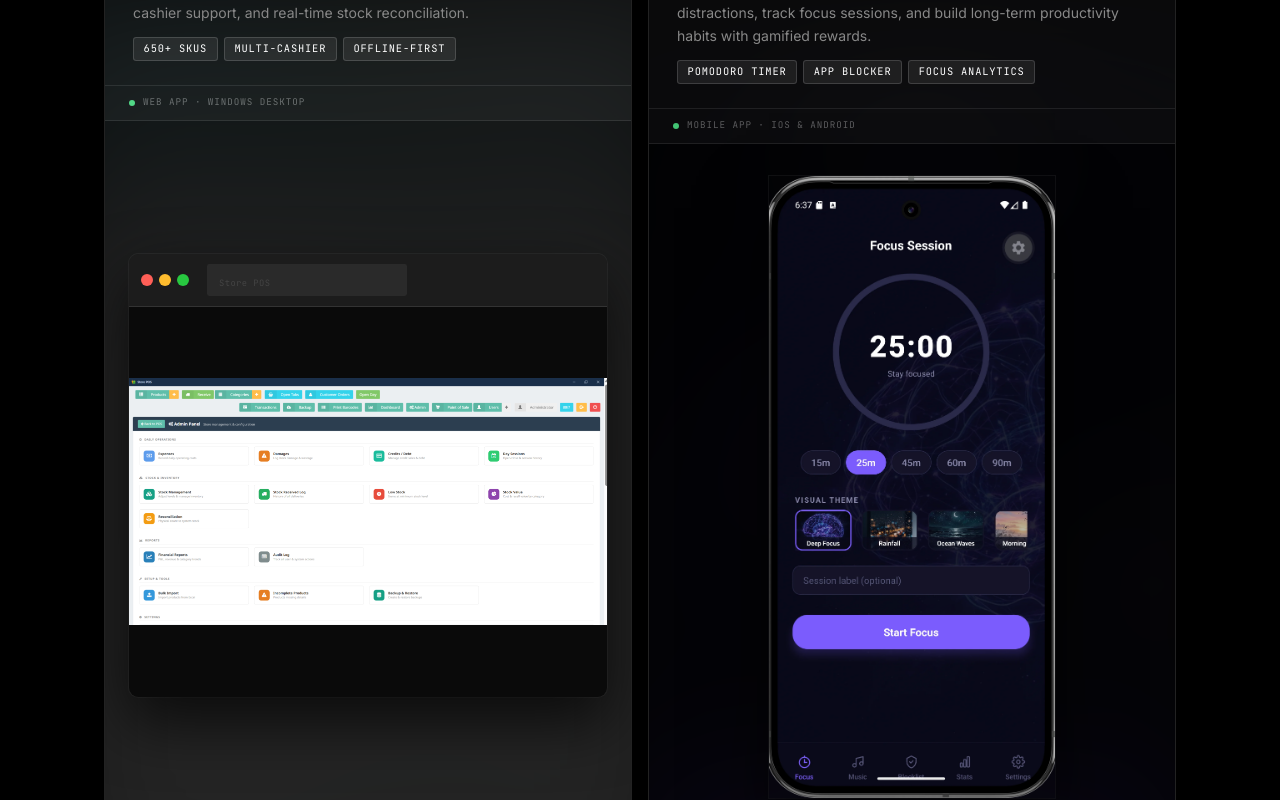
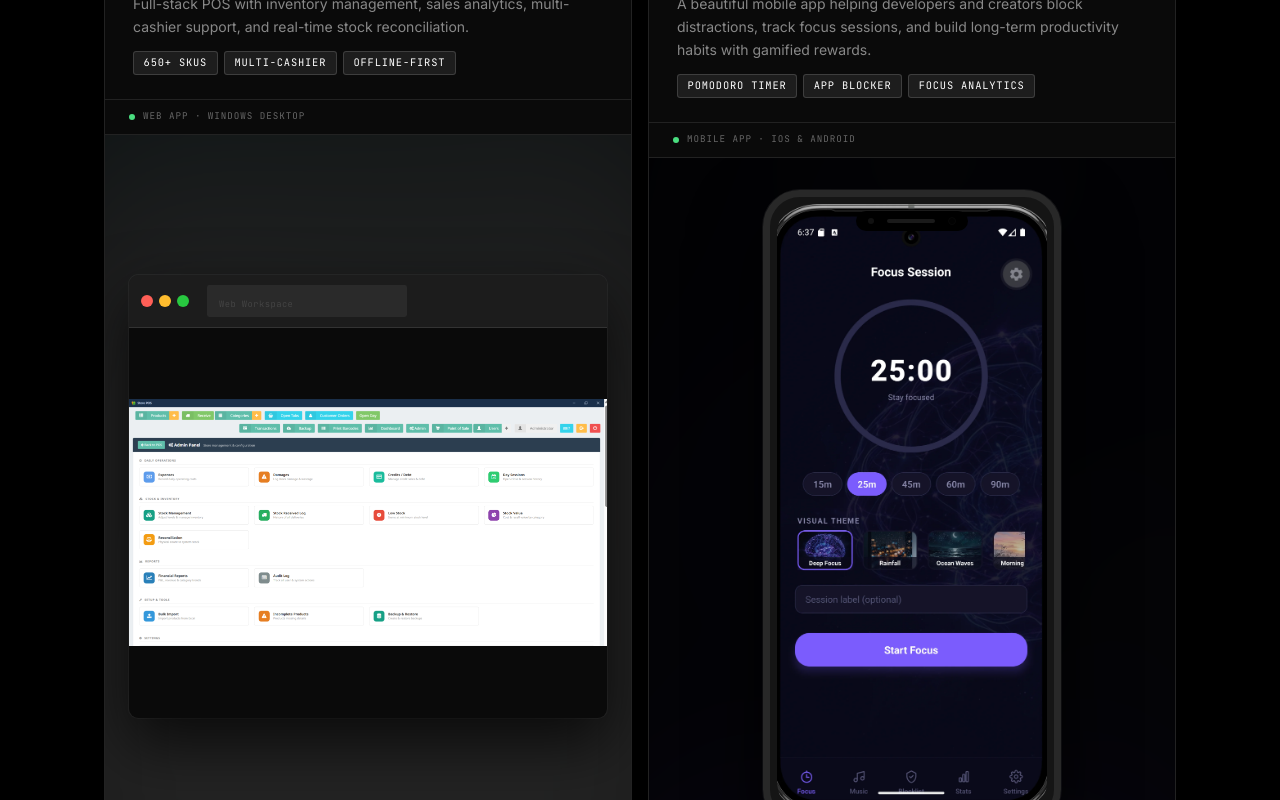
Before and after one commit to zaibaki/richard-portfolio, a Next.js app: page / in a window 1280 px wide. Shown: the part 2320-3120 px from the top of the page. Built offline with nearby package versions, Linux system fonts and the light colour scheme.

Commit message:
style: Add 3D stack slide transitions, hardware mobile frame, neon scanlines, and ambient bleed crossfades to ProjectCarousel

```diff
--- a/app/globals.css
+++ b/app/globals.css
@@ -240,3 +240,32 @@ body {
   border-color: #444444;
   transform: translateY(-2px);
 }
+
+/* ── Holographic Scanline & Ambient Cross-fade ── */
+@keyframes sweep-line {
+  0%   { transform: translateY(-10px); opacity: 0; }
+  15%  { opacity: 1; }
+  85%  { opacity: 1; }
+  100% { transform: translateY(630px); opacity: 0; }
+}
+
+@keyframes sweep-glow {
+  0%   { opacity: 0.6; }
+  100% { opacity: 0; }
+}
+
+.ambient-fade-in {
+  animation: ambient-fade-in 800ms cubic-bezier(0.16, 1, 0.3, 1) forwards;
+}
+.ambient-fade-out {
+  animation: ambient-fade-out 800ms cubic-bezier(0.16, 1, 0.3, 1) forwards;
+}
+
+@keyframes ambient-fade-in {
+  from { opacity: 0; }
+  to   { opacity: 0.14; }
+}
+@keyframes ambient-fade-out {
+  from { opacity: 0.14; }
+  to   { opacity: 0; }
+}
--- a/components/ProjectCarousel.tsx
+++ b/components/ProjectCarousel.tsx
@@ -36,6 +36,8 @@ export default function ProjectCarousel({
   /* Fair random: shuffle once on mount, reshuffle each full cycle */
   const [deck,     setDeck]     = useState<CarouselSlide[]>(slides);
   const [index,    setIndex]    = useState(0);
+  const [prevSrc,  setPrevSrc]  = useState<string | null>(null);
+  const [dir,      setDir]      = useState<"next" | "prev">("next");
   const [paused,   setPaused]   = useState(false);
   const [resetKey, setResetKey] = useState(0);
 
@@ -44,24 +46,46 @@ export default function ProjectCarousel({
   useEffect(() => {
     if (paused) return;
     const t = setInterval(() => {
+      setDir("next");
       setIndex((i) => {
-        const next = i + 1;
-        if (next >= deck.length) {
+        const nextVal = i + 1;
+        if (nextVal >= deck.length) {
           setDeck(shuffle(slides));   // reshuffle at end of each cycle
           return 0;
         }
-        return next;
+        return nextVal;
       });
     }, interval);
     return () => clearInterval(t);
   }, [paused, deck.length, interval, resetKey]);
 
-  const goTo = (i: number) => {
+  useEffect(() => {
+    if (deck[index]?.src) {
+      setPrevSrc((prev) => {
+        // Only set prev if it differs from current.src
+        if (prev !== deck[index].src) {
+          // If we had a previous image, update it
+          return deck[index].src;
+        }
+        return prev;
+      });
+    }
+  }, [index, deck]);
+
+  // Keep track of the active and previous sources for ambient fading
+  const currentSrc = deck[index]?.src;
+
+  const goTo = (i: number, forceDir?: "next" | "prev") => {
+    if (forceDir) {
+      setDir(forceDir);
+    } else {
+      setDir(i > index ? "next" : "prev");
+    }
     setIndex(i);
     setResetKey((k) => k + 1);
   };
-  const prev = () => goTo((index - 1 + deck.length) % deck.length);
-  const next = () => goTo((index + 1) % deck.length);
+  const prev = () => goTo((index - 1 + deck.length) % deck.length, "prev");
+  const next = () => goTo((index + 1) % deck.length, "next");
 
   if (!deck.length) return null;
 
@@ -75,17 +99,29 @@ export default function ProjectCarousel({
     >
       {/* ── Stage ─────────────────────────────── */}
       <div
-        className={`relative bg-ink flex items-center justify-center py-8${fill ? " flex-1 min-h-0" : ""}`}
+        className={`relative bg-ink flex items-center justify-center py-8 overflow-hidden${fill ? " flex-1 min-h-0" : ""}`}
         style={fill ? undefined : { height: screenMode ? "460px" : "700px" }}
       >
-        {/* Ambient colour bleed */}
-        <div className="absolute inset-0 pointer-events-none transition-opacity duration-700" aria-hidden="true">
+        {/* Ambient colour bleed with smooth cross-fade */}
+        <div className="absolute inset-0 pointer-events-none overflow-hidden" aria-hidden="true">
+          {prevSrc && prevSrc !== currentSrc && (
             <img
-            src={current.src}
+              key={`prev-${prevSrc}`}
+              src={prevSrc}
               alt=""
-            className="w-full h-full object-cover"
-            style={{ filter: "blur(60px)", transform: "scale(1.4)", opacity: 0.14 }}
+              className="absolute inset-0 w-full h-full object-cover ambient-fade-out"
+              style={{ filter: "blur(70px)", transform: "scale(1.5)" }}
             />
+          )}
+          {currentSrc && (
+            <img
+              key={`curr-${currentSrc}`}
+              src={currentSrc}
+              alt=""
+              className="absolute inset-0 w-full h-full object-cover ambient-fade-in"
+              style={{ filter: "blur(70px)", transform: "scale(1.5)" }}
+            />
+          )}
         </div>
 
         {/* ── Desktop browser chrome ── */}
@@ -98,20 +134,52 @@ export default function ProjectCarousel({
               boxShadow:    "0 24px 60px rgba(0,0,0,0.7), 0 0 0 1px rgba(255,255,255,0.06)",
             }}
           >
-            <div className="flex items-center gap-1.5 px-3 py-2.5 bg-[#1c1c1c] border-b border-[#333]">
+            <div className="flex items-center gap-1.5 px-3 py-2.5 bg-[#1c1c1c] border-b border-[#333] z-20 relative">
               <span className="w-3 h-3 rounded-full bg-[#ff5f57]" />
               <span className="w-3 h-3 rounded-full bg-[#febc2e]" />
               <span className="w-3 h-3 rounded-full bg-[#28c840]" />
               <div className="ml-3 flex-1 bg-[#2a2a2a] px-3 py-1 max-w-[200px]" style={{ borderRadius: "0.15rem" }}>
-                <span className="font-mono text-[0.55rem] text-smoke-3 tracking-wider">Store POS</span>
+                <span className="font-mono text-[0.55rem] text-smoke-3 tracking-wider">Web Workspace</span>
               </div>
             </div>
-            <div className="relative" style={{ height: "390px" }}>
-              {deck.map((s, i) => (
+            <div className="relative overflow-hidden" style={{ height: "390px" }}>
+              {deck.map((s, i) => {
+                const isActive = i === index;
+                const isPrev = i === (index - 1 + deck.length) % deck.length;
+                const isNext = i === (index + 1) % deck.length;
+
+                let transformStyle = "translateX(0) scale(1)";
+                let opacityStyle = 0;
+                let zIndexStyle = 0;
+
+                if (isActive) {
+                  opacityStyle = 1;
+                  zIndexStyle = 10;
+                } else if (isPrev && dir === "next") {
+                  transformStyle = "translateX(-30%) scale(0.95)";
+                  opacityStyle = 0;
+                  zIndexStyle = 0;
+                } else if (isNext && dir === "prev") {
+                  transformStyle = "translateX(30%) scale(0.95)";
+                  opacityStyle = 0;
+                  zIndexStyle = 0;
+                } else {
+                  transformStyle = dir === "next" ? "translateX(30%) scale(0.95)" : "translateX(-30%) scale(0.95)";
+                  opacityStyle = 0;
+                  zIndexStyle = 0;
+                }
+
+                return (
                   <div
                     key={s.src}
-                  className="absolute inset-0 transition-opacity duration-500"
-                  style={{ opacity: i === index ? 1 : 0 }}
+                    className="absolute inset-0"
+                    style={{
+                      opacity: opacityStyle,
+                      transform: transformStyle,
+                      zIndex: zIndexStyle,
+                      pointerEvents: isActive ? "auto" : "none",
+                      transition: "transform 600ms cubic-bezier(0.16, 1, 0.3, 1), opacity 500ms ease-in-out"
+                    }}
                   >
                     <Image
                       src={s.src}
@@ -122,28 +190,93 @@ export default function ProjectCarousel({
                       sizes="(max-width: 768px) 100vw, 560px"
                       priority={i === 0}
                     />
+
+                    {/* Scanline Sweep */}
+                    {isActive && (
+                      <div
+                        key={`sweep-${index}`}
+                        className="absolute inset-0 pointer-events-none overflow-hidden z-20"
+                      >
+                        <div
+                          className="absolute inset-x-0 h-1 bg-gradient-to-r from-transparent via-cyan-400 to-transparent opacity-60"
+                          style={{
+                            top: 0,
+                            boxShadow: "0 0 10px #22d3ee, 0 0 20px #22d3ee",
+                            animation: "sweep-line 450ms cubic-bezier(0.25, 0.46, 0.45, 0.94) forwards"
+                          }}
+                        />
+                        <div
+                          className="absolute inset-0 bg-cyan-400/5"
+                          style={{
+                            animation: "sweep-glow 450ms cubic-bezier(0.25, 0.46, 0.45, 0.94) forwards"
+                          }}
+                        />
                       </div>
-              ))}
+                    )}
+                  </div>
+                );
+              })}
             </div>
           </div>
         )}
 
-        {/* ── Mobile phone frames ── */}
+        {/* ── Mobile phone frames with Bezel Bezel Mockup ── */}
         {!screenMode && (
           <div
-            className="relative z-10 w-[286px] h-[622px]"
+            className="relative z-10 w-[298px] h-[636px] bg-[#151515] p-[7px]"
             style={{
-              boxShadow: "0 32px 64px rgba(0,0,0,0.7), 0 0 0 1px rgba(255,255,255,0.06)",
+              borderRadius: "2.3rem",
+              border: "7px solid #282828",
+              boxShadow: "0 30px 70px rgba(0,0,0,0.85), 0 0 0 1px rgba(255,255,255,0.08)",
             }}
           >
-            {deck.map((s, i) => (
+            {/* Dynamic Island Speaker notched look */}
+            <div className="absolute top-3.5 left-1/2 -translate-x-1/2 w-28 h-5 bg-black rounded-full z-30 flex items-center justify-between px-3">
+              <span className="w-1.5 h-1.5 bg-[#111] rounded-full" />
+              <span className="w-12 h-1 bg-[#1a1a1a] rounded-full" />
+              <span className="w-2 h-2 bg-[#020202] rounded-full border border-[#080808]" />
+            </div>
+
+            {/* Inner viewport screen outline */}
+            <div className="relative w-full h-full overflow-hidden" style={{ borderRadius: "1.8rem" }}>
+              {deck.map((s, i) => {
+                const isActive = i === index;
+                const isPrev = i === (index - 1 + deck.length) % deck.length;
+                const isNext = i === (index + 1) % deck.length;
+
+                let transformStyle = "translateX(0) scale(1) rotate(0deg)";
+                let opacityStyle = 0;
+                let zIndexStyle = 0;
+
+                if (isActive) {
+                  opacityStyle = 1;
+                  zIndexStyle = 10;
+                } else if (isPrev && dir === "next") {
+                  transformStyle = "translateX(-110%) scale(0.85) rotate(-6deg)";
+                  opacityStyle = 0;
+                  zIndexStyle = 0;
+                } else if (isNext && dir === "prev") {
+                  transformStyle = "translateX(110%) scale(0.85) rotate(6deg)";
+                  opacityStyle = 0;
+                  zIndexStyle = 0;
+                } else {
+                  transformStyle = dir === "next"
+                    ? "translateX(110%) scale(0.85) rotate(6deg)"
+                    : "translateX(-110%) scale(0.85) rotate(-6deg)";
+                  opacityStyle = 0;
+                  zIndexStyle = 0;
+                }
+
+                return (
                   <div
                     key={s.src}
-                className="absolute inset-0 transition-all duration-500 ease-in-out"
+                    className="absolute inset-0"
                     style={{
-                  opacity:       i === index ? 1    : 0,
-                  transform:     i === index ? "scale(1)" : "scale(0.96)",
-                  pointerEvents: i === index ? "auto" : "none",
+                      opacity: opacityStyle,
+                      transform: transformStyle,
+                      zIndex: zIndexStyle,
+                      pointerEvents: isActive ? "auto" : "none",
+                      transition: "transform 650ms cubic-bezier(0.16, 1, 0.3, 1), opacity 550ms ease-in-out"
                     }}
                   >
                     <Image
@@ -151,12 +284,38 @@ export default function ProjectCarousel({
                       fill
                       alt={s.alt}
                       className="object-cover"
-                  style={{ borderRadius: "1.4rem" }}
+                      style={{ borderRadius: "1.8rem" }}
                       sizes="286px"
                       priority={i === 0}
                     />
+
+                    {/* Scanline Sweep overlay */}
+                    {isActive && (
+                      <div
+                        key={`sweep-${index}`}
+                        className="absolute inset-0 pointer-events-none overflow-hidden z-20"
+                        style={{ borderRadius: "1.8rem" }}
+                      >
+                        <div
+                          className="absolute inset-x-0 h-1.5 bg-gradient-to-r from-transparent via-cyan-400 to-transparent opacity-75"
+                          style={{
+                            top: 0,
+                            boxShadow: "0 0 12px #22d3ee, 0 0 25px #22d3ee",
+                            animation: "sweep-line 480ms cubic-bezier(0.25, 0.46, 0.45, 0.94) forwards"
+                          }}
+                        />
+                        <div
+                          className="absolute inset-0 bg-cyan-400/5"
+                          style={{
+                            animation: "sweep-glow 480ms cubic-bezier(0.25, 0.46, 0.45, 0.94) forwards"
+                          }}
+                        />
                       </div>
-            ))}
+                    )}
+                  </div>
+                );
+              })}
+            </div>
           </div>
         )}
       </div>
```
Lines whose indentation alone changed are shown as unchanged.
